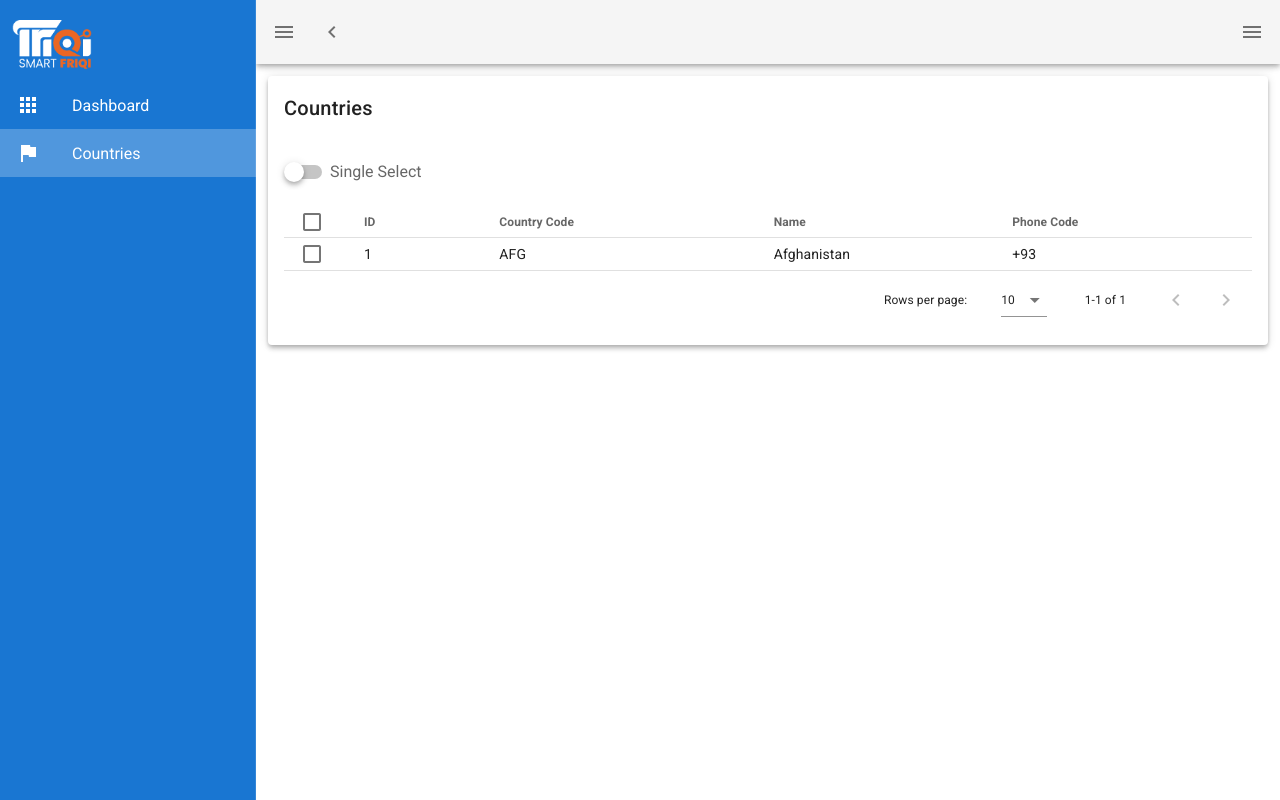
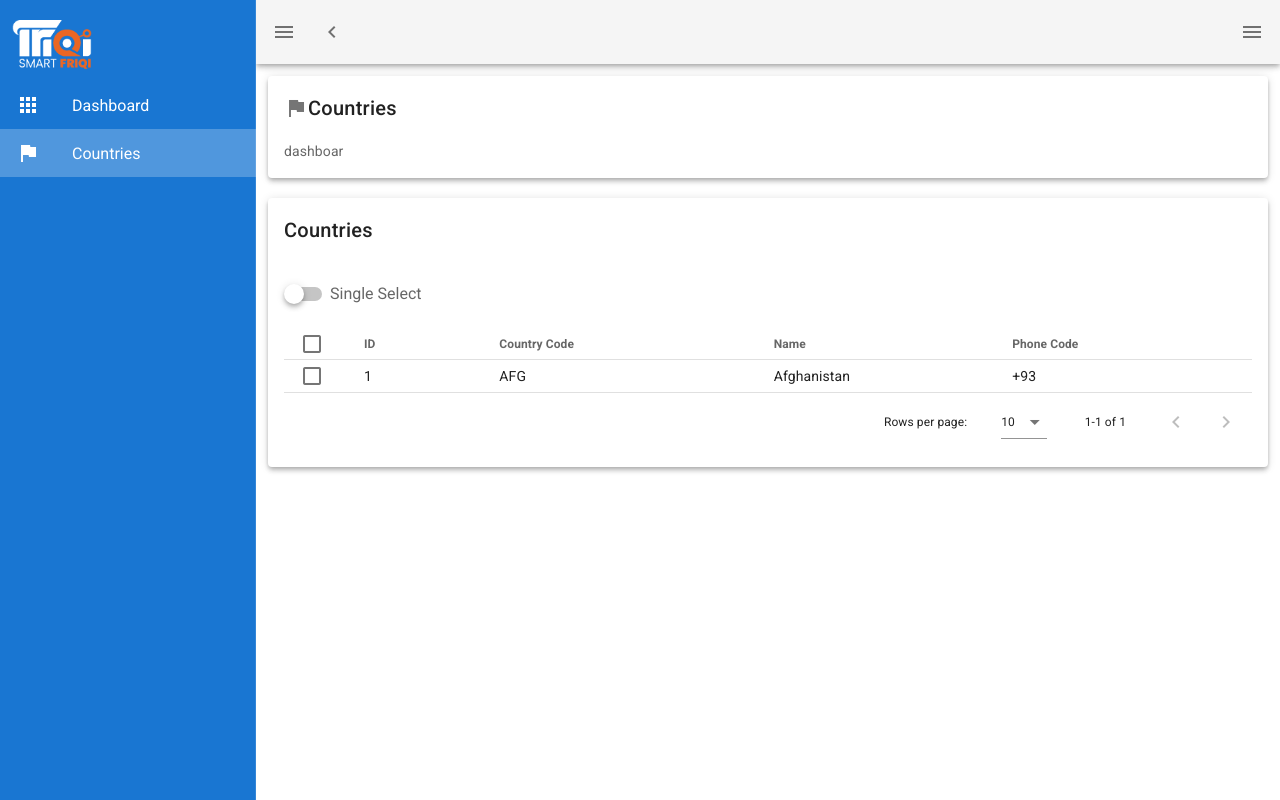
Before and after one commit to ashraf-frotan/landingpage-mis-frontend, a Nuxt app: page /countries in a window 1280 px wide. Built offline with nearby package versions, Linux system fonts and the light colour scheme.

Commit message:
2 cards created

```diff
--- a/pages/countries.vue
+++ b/pages/countries.vue
@@ -2,6 +2,15 @@
     <v-row>
         <v-col cols="12">
             <v-card elevation="4">
+                <v-card-title>
+                    <v-icon>mdi-flag</v-icon>
+                    Countries
+                </v-card-title>
+                <v-card-text>
+                    dashboar
+                </v-card-text>
+            </v-card>
+            <v-card elevation="4" class="mt-5">
                 <v-card-title>
                     Countries
                 </v-card-title>
```
